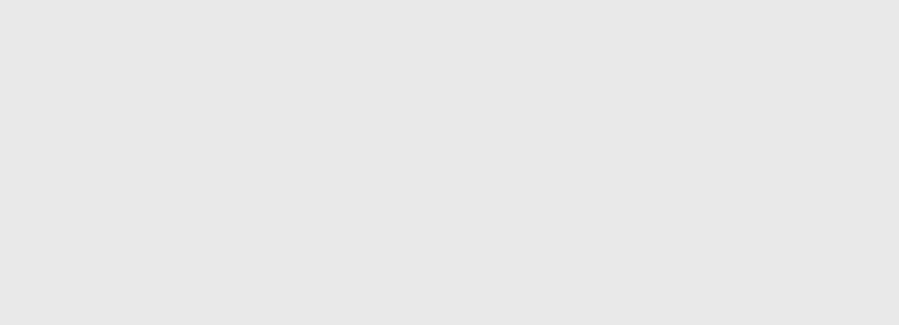
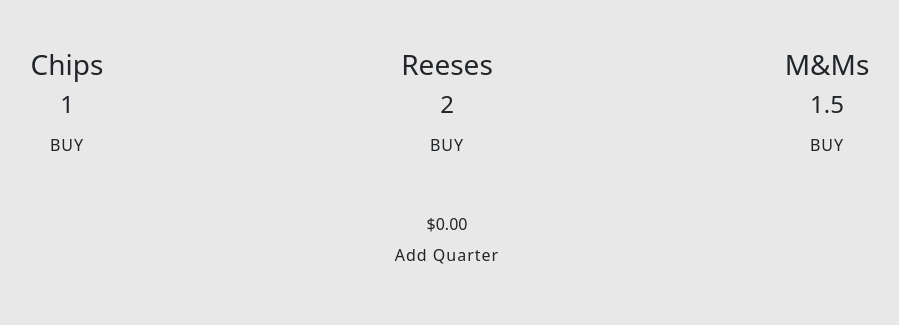
Before and after one commit to pkrueger/vendor, a website with bundled scripts: page index.html in a window 1280 px wide. Shown: the whole page, without its empty margins (193-1092 px from the left). Built offline with nearby package versions, Linux system fonts and the light colour scheme.

Commit message:
Create function to add quarters

```diff
--- a/app/AppState.js
+++ b/app/AppState.js
@@ -4,7 +4,14 @@
 import { loadState } from "./Utils/Store.js";
 
 class AppState extends EventEmitter {
-  snacks = [new Snack("Chips", 1)];
+  /** @type {import('./Models/Snack').Snack[]} */
+  snacks = [
+    new Snack("Chips", 1),
+    new Snack("Reeses", 2),
+    new Snack("M&Ms", 1.5),
+  ];
+
+  money = 0;
 }
 
 export const appState = new Proxy(new AppState(), {
--- a/app/Controllers/SnacksController.js
+++ b/app/Controllers/SnacksController.js
@@ -1,7 +1,34 @@
+import { appState } from "../AppState.js";
 import { snacksService } from "../Services/SnacksService.js";
+
+function _drawSnacks() {
+  let snacks = appState.snacks;
+  let template = "";
+
+  for (let snack of snacks) {
+    template += snack.Template;
+  }
+  // @ts-ignore
+  document.getElementById("snacks").innerHTML = template;
+}
 
 export class SnacksController {
   constructor() {
-    snacksService.testIfWorking();
+    _drawSnacks();
+  }
+
+  buySnack(name) {
+    snacksService.buySnack(name);
+    this.update();
+  }
+
+  addQuarter() {
+    snacksService.addQuarter();
+    this.update();
+  }
+
+  update() {
+    // @ts-ignore
+    document.getElementById("money").innerText = appState.money;
   }
 }
--- a/app/Models/Snack.js
+++ b/app/Models/Snack.js
@@ -2,4 +2,16 @@
   constructor(name, price) {
     (this.name = name), (this.price = price);
   }
+
+  get Template() {
+    return `
+      <div class="col-4 text-center">
+        <h3>${this.name}</h3>
+        <h4>${this.price}</h4>
+        <button class="btn" onclick="app.snacksController.buySnack('${this.name}')">
+          BUY
+        </button>
+      </div>
+    `;
+  }
 }
--- a/app/Services/SnacksService.js
+++ b/app/Services/SnacksService.js
@@ -1,9 +1,20 @@
+// @ts-nocheck
 import { appState } from "../AppState.js";
 class SnacksService {
-  testIfWorking() {
-    for (let snack of appState.snacks) {
-      console.log("New snack get!", snack.name);
+  buySnack(name) {
+    let snack = appState.snacks.find((s) => s.name == name);
+
+    if (appState.money >= snack.price) {
+      console.log("You bought", snack.name);
+      appState.money -= snack.price;
+      console.log(appState.money);
+    } else {
+      console.log("Poor ass bitch");
     }
+  }
+
+  addQuarter() {
+    (appState.money += 0.25).toFixed(2);
   }
 }
 
--- a/index.html
+++ b/index.html
@@ -26,5 +26,25 @@
     <title>Vendor</title>
   </head>
 
-  <body></body>
+  <body>
+    <main class="container">
+      <div id="snacks" class="row pt-5">
+        <!-- <div class="col-4 text-center">
+          <h3>Name</h3>
+          <h4>Price</h4>
+          <button class="btn" onclick="app.snacksController.buySnack('Chips')">
+            BUY
+          </button>
+        </div> -->
+      </div>
+      <div class="row flex-column text-center py-5">
+        <div class="col">$<span id="money">0.00</span></div>
+        <div class="col">
+          <button class="btn" onclick="app.snacksController.addQuarter()">
+            Add Quarter
+          </button>
+        </div>
+      </div>
+    </main>
+  </body>
 </html>
```
